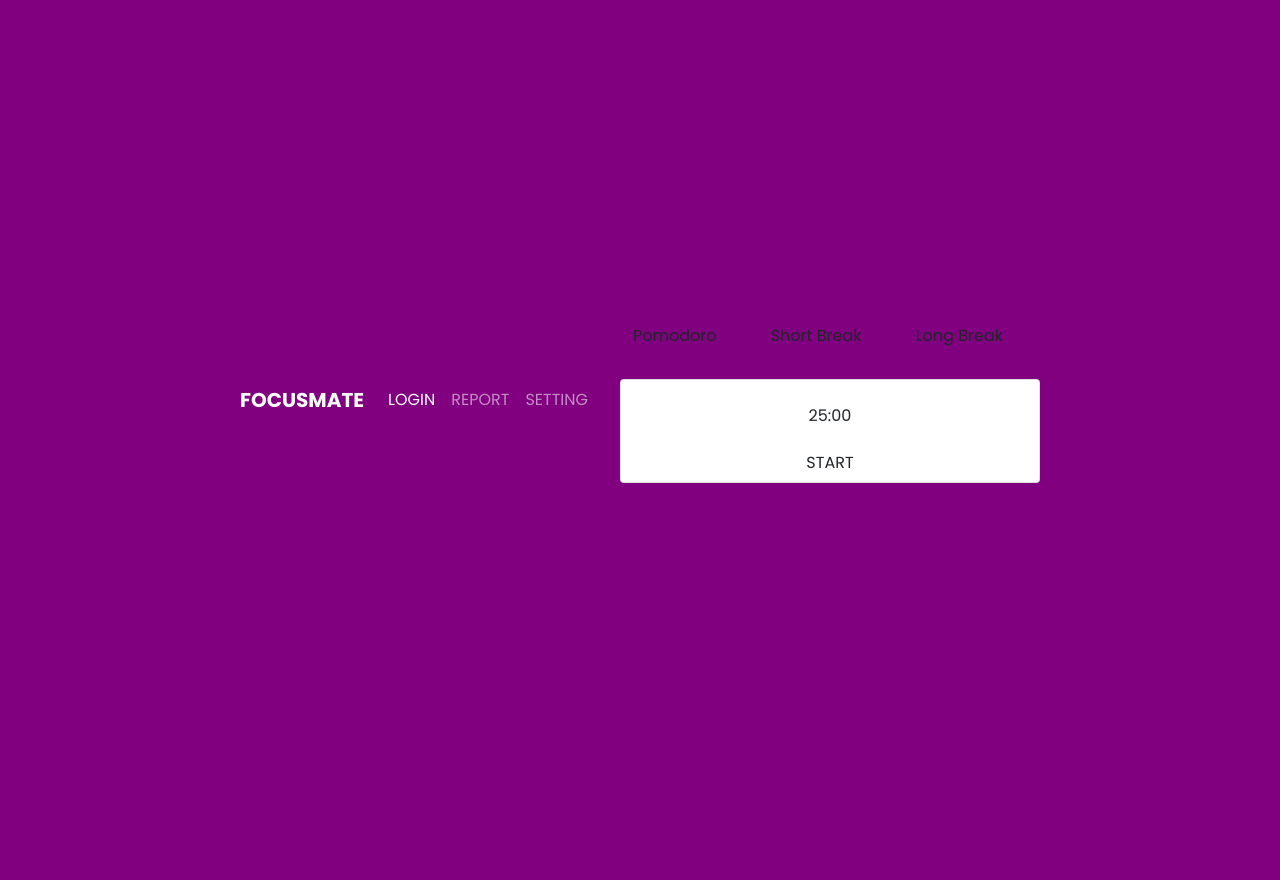
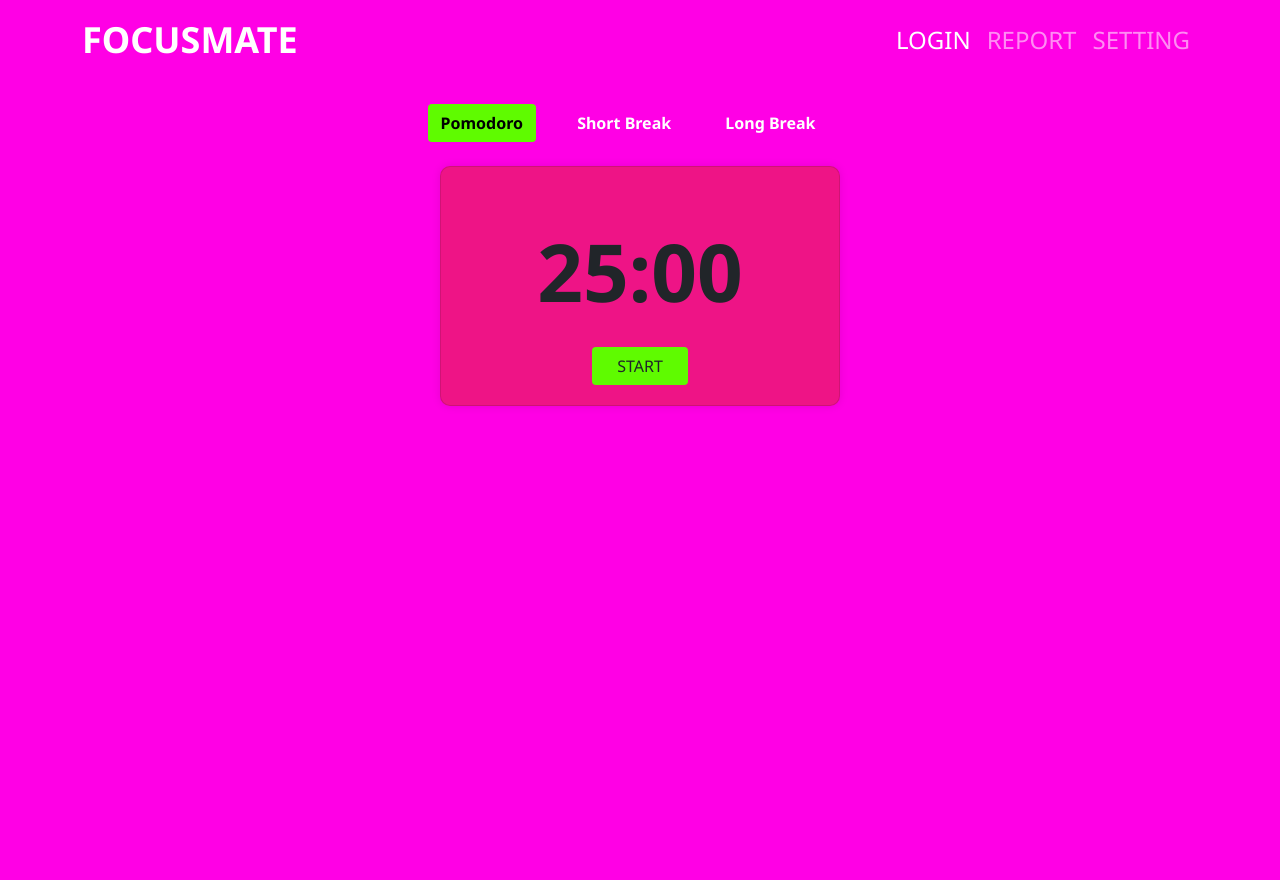
Before and after one commit to adidongs1/FocusMate, a PHP site: page / in a window 1280 px wide. Before the commit the page ends 483 px from the top, so only its background shows below. Run offline with PHP 8.4, Linux system fonts and the light colour scheme.

Commit message:
create new style according to figma design

```diff
--- a/stylee.css
+++ b/stylee.css
@@ -1,113 +1,82 @@
-@import url('https://fonts.googleapis.com/css?family=Poppins:200,300,400,500,600,700,800,900&display=swap');
+:root{
+  --mainFont :  'Noto Sans', sans-serif;
+
+  /* --headFont : 'Roboto', sans-serif; */
+}
+
+body{
+  background-color: #FF00E5;
+}
 
 *{
   margin: 0;
   padding: 0;
   box-sizing: border-box;
-    font-family: 'Poppins', sans-serif;
+  /* font-family: var(--mainFont); */
+  font-family: var(--mainFont);;
+  scroll-behavior: smooth;
+
+
 }
 
-body{
-    display: flex;
-    justify-content: center;
-    align-items: center;
-    min-height: 100vh;
-    background-color: #800080;
+/* navbar */
+
+.navbrand-size{
+  font-size: 36px;
 }
-
-#wrapper{
-    display: flex;
-    flex-direction: column;
-    display: flex;
-    align-items: center;
-    justify-content: center;
+.navitem-size{
+  font-size: 24px;
+  font-weight: 500;
 }
 
 
-
-#time{
-    display: flex;
-
-    /* background: cornflowerblue; */
+/* timer_pomo */
+.timer-pomo{
+  height: 100vh;
 }
 
-#time .circle{
-    position: relative;
-    width:     171.43px;
-    height:      171.43px;
+.container.timers{
   display: flex;
+  flex-direction: column;
   justify-content: center;
   align-items: center;
-}
 
-#time .circle svg{
-    position: relative;
-    width:      171.43px;
-    height:      171.43px;
-    transform: rotate(270deg);
+
 
 }
 
-#time .circle svg circle{
-    width: 100%;
-    height: 100%;
-    fill: transparent;
-    stroke-width: 10;
-    stroke: #282828;
-    transform: translate(5px,5px);
+.card.card-timer{
+  width: 400px;
+  padding: 20px;
+  border-radius: 10px;
+  background-color: rgba(221, 41, 41, 0.5);
+  box-shadow: 0 0 10px rgba(0, 0, 0, 0.1);
 }
 
-#time .circle svg circle:nth-child(2){
-    stroke: var(--clr);
-    stroke-dasharray: 503;
+#timer {
+  font-size: 80px;
+  font-weight: bold;
 }
 
-#time div{
-   position: absolute;
+#buttons {
   text-align: center;
-   font-weight: 500;
-   color: #fff;
-   font-size: 0.9em;
-   text-transform: uppercase;
-
+  margin-top: 20px;
 }
 
-#time .dots {
-    position: absolute;
-    width: 100%;
-    height: 100%;
-    border-radius: 50%;
-    display: flex;
-    justify-content: center;
-    align-items: flex-start;
-    z-index: 1000;
+.btn.btn-label{
+  color: #fff;
+  font-weight: bold;
 }
 
-/* #time .dots::before{
-    content: '';
-    position: absolute;
-    top: -3px;
-    width: 20px;
-    height: 20px;
-    background-color: #3498db;
-    border-radius: 50%;
-
-} */
-
-
-#controls {
-    text-align: center;
-
+.btn.btn-label.active {
+  background-color: #5FFB00;
+  color: #000;
 }
 
-  #controls button {
-    width: 110px;
-    height:  61.875;
-    background-color: #3498db;
-    color: #fff;
-    border: none;
-    padding: 10px 20px;
-    margin: 5px;
-    font-size: 16px;
-    cursor: pointer;
+.btn-start{
+  background-color: #5FFB00;
 }
+
+.btn-skip{
+  background-color: rgba(95, 251, 0, 0.5);
+}
```
Lines whose indentation alone changed are shown as unchanged.
